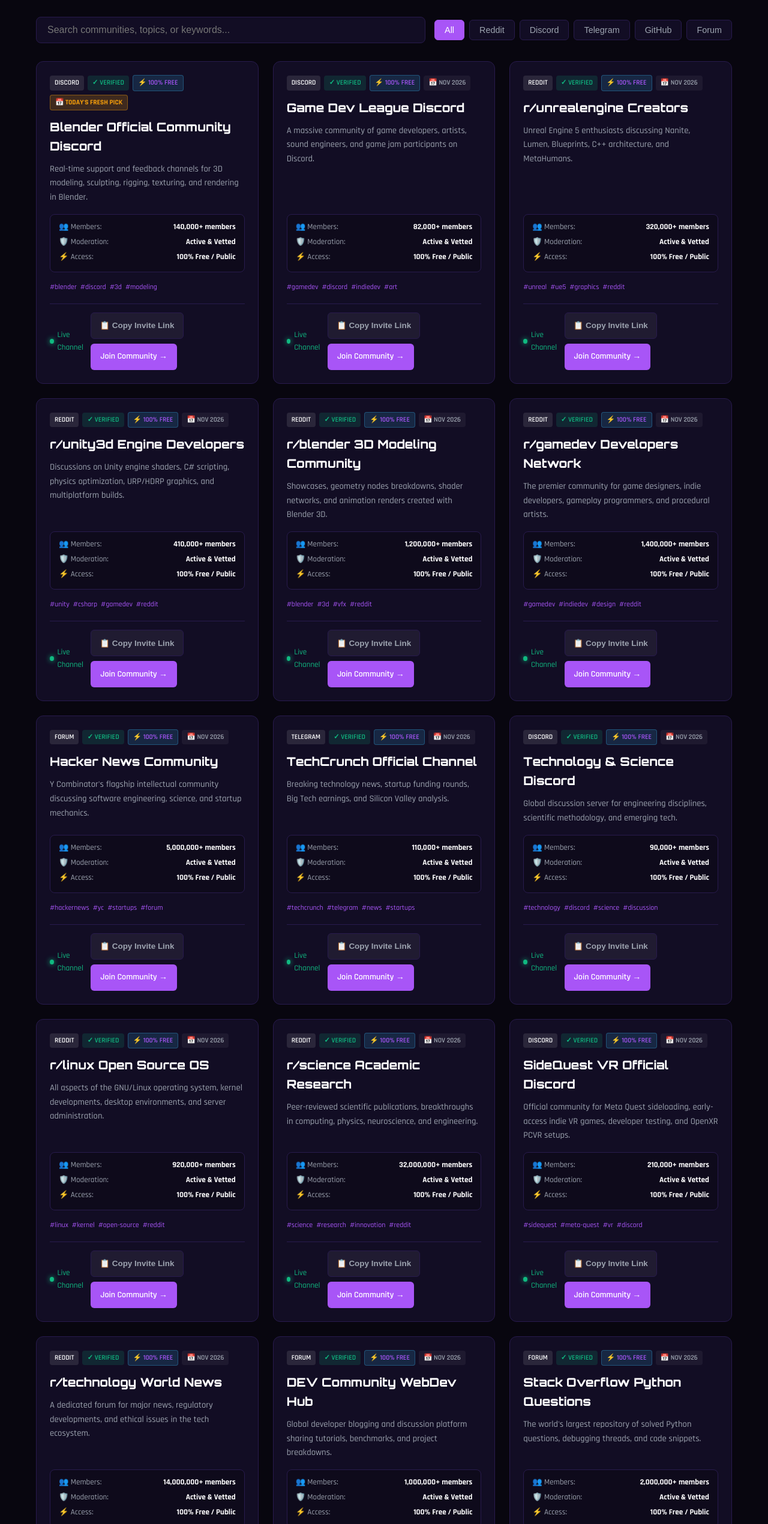
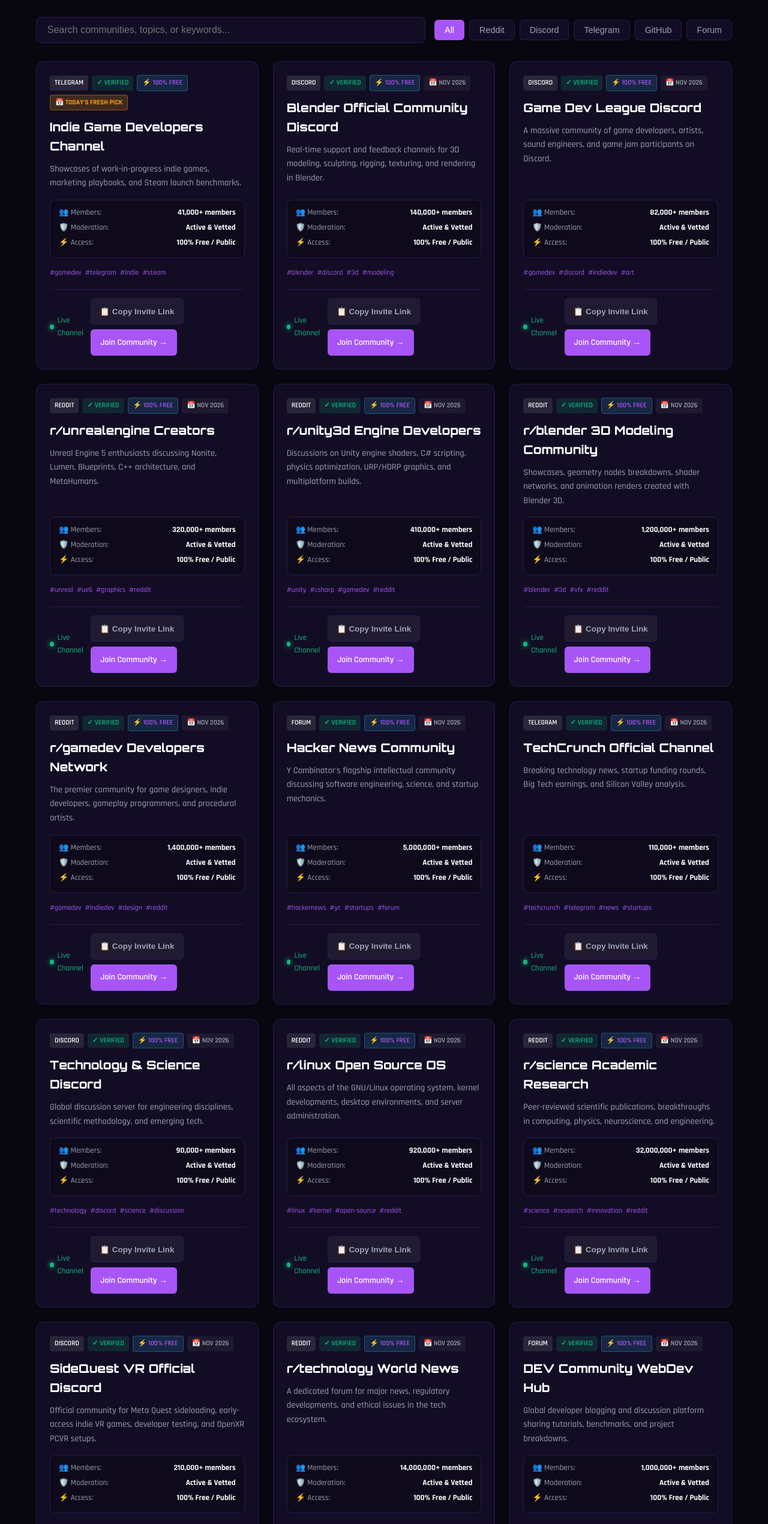
Before and after one commit to jibranpcccc/vr-gaming-meta-quest-hub, a plain HTML site: page index.html in a window 1280 px wide. Shown: the part 1079-3620 px from the top of the page at 60% size. Drawn offline with Linux system fonts and the light colour scheme.

Commit message:
feat(replenishment): fresh community links added - 2026-11-24 [skip ci]

```diff
--- a/index.html
+++ b/index.html
@@ -148,121 +148,121 @@
           {
             "@type": "ListItem",
             "position": 1,
+            "name": "Indie Game Developers Channel",
+            "description": "Showcases of work-in-progress indie games, marketing playbooks, and Steam launch benchmarks.",
+            "url": "https://t.me/gamedev_channel"
+          },
+          {
+            "@type": "ListItem",
+            "position": 2,
             "name": "Blender Official Community Discord",
             "description": "Real-time support and feedback channels for 3D modeling, sculpting, rigging, texturing, and rendering in Blender.",
             "url": "https://discord.gg/blender"
           },
           {
             "@type": "ListItem",
-            "position": 2,
+            "position": 3,
             "name": "Game Dev League Discord",
             "description": "A massive community of game developers, artists, sound engineers, and game jam participants on Discord.",
             "url": "https://discord.gg/gamedev"
           },
           {
             "@type": "ListItem",
-            "position": 3,
+            "position": 4,
             "name": "r/unrealengine Creators",
             "description": "Unreal Engine 5 enthusiasts discussing Nanite, Lumen, Blueprints, C++ architecture, and MetaHumans.",
             "url": "https://www.reddit.com/r/unrealengine/"
           },
           {
             "@type": "ListItem",
-            "position": 4,
+            "position": 5,
             "name": "r/unity3d Engine Developers",
             "description": "Discussions on Unity engine shaders, C# scripting, physics optimization, URP/HDRP graphics, and multiplatform builds.",
             "url": "https://www.reddit.com/r/unity3d/"
           },
           {
             "@type": "ListItem",
-            "position": 5,
+            "position": 6,
             "name": "r/blender 3D Modeling Community",
             "description": "Showcases, geometry nodes breakdowns, shader networks, and animation renders created with Blender 3D.",
             "url": "https://www.reddit.com/r/blender/"
           },
           {
             "@type": "ListItem",
-            "position": 6,
+            "position": 7,
             "name": "r/gamedev Developers Network",
             "description": "The premier community for game designers, indie developers, gameplay programmers, and procedural artists.",
             "url": "https://www.reddit.com/r/gamedev/"
           },
           {
             "@type": "ListItem",
-            "position": 7,
+            "position": 8,
             "name": "Hacker News Community",
             "description": "Y Combinator's flagship intellectual community discussing software engineering, science, and startup mechanics.",
             "url": "https://news.ycombinator.com"
           },
           {
             "@type": "ListItem",
-            "position": 8,
+            "position": 9,
             "name": "TechCrunch Official Channel",
             "description": "Breaking technology news, startup funding rounds, Big Tech earnings, and Silicon Valley analysis.",
             "url": "https://t.me/techcrunch"
           },
           {
             "@type": "ListItem",
-            "position": 9,
+            "position": 10,
             "name": "Technology & Science Discord",
             "description": "Global discussion server for engineering disciplines, scientific methodology, and emerging tech.",
             "url": "https://discord.gg/tech"
           },
           {
             "@type": "ListItem",
-            "position": 10,
+            "position": 11,
             "name": "r/linux Open Source OS",
             "description": "All aspects of the GNU/Linux operating system, kernel developments, desktop environments, and server administration.",
             "url": "https://www.reddit.com/r/linux/"
           },
           {
             "@type": "ListItem",
-            "position": 11,
+            "position": 12,
             "name": "r/science Academic Research",
             "description": "Peer-reviewed scientific publications, breakthroughs in computing, physics, neuroscience, and engineering.",
             "url": "https://www.reddit.com/r/science/"
           },
           {
             "@type": "ListItem",
-            "position": 12,
+            "position": 13,
             "name": "SideQuest VR Official Discord",
             "description": "Official community for Meta Quest sideloading, early-access indie VR games, developer testing, and OpenXR PCVR setups.",
             "url": "https://discord.gg/sidequest"
           },
           {
             "@type": "ListItem",
-            "position": 13,
+            "position": 14,
             "name": "r/technology World News",
             "description": "A dedicated forum for major news, regulatory developments, and ethical issues in the tech ecosystem.",
             "url": "https://www.reddit.com/r/technology/"
           },
           {
             "@type": "ListItem",
-            "position": 14,
+            "position": 15,
             "name": "DEV Community WebDev Hub",
             "description": "Global developer blogging and discussion platform sharing tutorials, benchmarks, and project breakdowns.",
             "url": "https://dev.to/t/webdev"
           },
           {
             "@type": "ListItem",
-            "position": 15,
+            "position": 16,
             "name": "Stack Overflow Python Questions",
             "description": "The world's largest repository of solved Python questions, debugging threads, and code snippets.",
             "url": "https://stackoverflow.com/questions/tagged/python"
           },
           {
             "@type": "ListItem",
-            "position": 16,
+            "position": 17,
             "name": "Next.js GitHub Discussions",
             "description": "Active community discussions and RFCs on Next.js architectures, streaming SSR, and edge rendering.",
             "url": "https://github.com/vercel/next.js/discussions"
-          },
-          {
-            "@type": "ListItem",
-            "position": 17,
-            "name": "Indie Game Developers Channel",
-            "description": "Showcases of work-in-progress indie games, marketing playbooks, and Steam launch benchmarks.",
-            "url": "https://t.me/gamedev_channel"
           },
           {
             "@type": "ListItem",
@@ -617,12 +617,36 @@
         </div>
         <div id="vetted-communities" class="grid">
 
-        <div id="community-card-1" class="card" data-platform="discord" data-category="3d & animation">
+        <div id="community-card-1" class="card" data-platform="telegram" data-category="indie games">
+            <div class="card-header">
+                <span class="badge badge-platform">Telegram</span>
+                <span class="badge badge-verified">✓ Verified</span>
+                <span class="badge badge-free">⚡ 100% Free</span>
+                <span class="badge badge-date" style="background: rgba(245, 158, 11, 0.2); color: #f59e0b; border: 1px solid rgba(245, 158, 11, 0.4); font-weight: 700;">📅 Today's Fresh Pick</span>
+            </div>
+            <h3 class="card-title">Indie Game Developers Channel</h3>
+            <p class="card-desc">Showcases of work-in-progress indie games, marketing playbooks, and Steam launch benchmarks.</p>
+            <div class="spec-matrix">
+                <div class="spec-row"><span>👥 Members:</span> <strong>41,000+ members</strong></div>
+                <div class="spec-row"><span>🛡️ Moderation:</span> <strong>Active & Vetted</strong></div>
+                <div class="spec-row"><span>⚡ Access:</span> <strong>100% Free / Public</strong></div>
+            </div>
+            <div class="tags-row"><span class="tag">#gamedev</span><span class="tag">#telegram</span><span class="tag">#indie</span><span class="tag">#steam</span></div>
+            <div class="card-footer">
+                <span class="activity-pulse"><span class="pulse-dot"></span> Live Channel</span>
+                <div class="card-actions">
+                    <button class="btn-copy-invite" onclick="copyInviteLink(event, 'https://t.me/gamedev_channel')">📋 Copy Invite Link</button>
+                    <a href="https://t.me/gamedev_channel" target="_blank" rel="noopener noreferrer" class="btn-join">Join Community →</a>
+                </div>
+            </div>
+        </div>
+
+        <div id="community-card-2" class="card" data-platform="discord" data-category="3d & animation">
             <div class="card-header">
                 <span class="badge badge-platform">Discord</span>
                 <span class="badge badge-verified">✓ Verified</span>
                 <span class="badge badge-free">⚡ 100% Free</span>
-                <span class="badge badge-date" style="background: rgba(245, 158, 11, 0.2); color: #f59e0b; border: 1px solid rgba(245, 158, 11, 0.4); font-weight: 700;">📅 Today's Fresh Pick</span>
+                <span class="badge badge-date">📅 Nov 2026</span>
             </div>
             <h3 class="card-title">Blender Official Community Discord</h3>
             <p class="card-desc">Real-time support and feedback channels for 3D modeling, sculpting, rigging, texturing, and rendering in Blender.</p>
@@ -641,7 +665,7 @@
             </div>
         </div>
 
-        <div id="community-card-2" class="card" data-platform="discord" data-category="game development">
+        <div id="community-card-3" class="card" data-platform="discord" data-category="game development">
             <div class="card-header">
                 <span class="badge badge-platform">Discord</span>
                 <span class="badge badge-verified">✓ Verified</span>
@@ -665,7 +689,7 @@
             </div>
         </div>
 
-        <div id="community-card-3" class="card" data-platform="reddit" data-category="game engines">
+        <div id="community-card-4" class="card" data-platform="reddit" data-category="game engines">
             <div class="card-header">
                 <span class="badge badge-platform">Reddit</span>
                 <span class="badge badge-verified">✓ Verified</span>
@@ -689,7 +713,7 @@
             </div>
         </div>
 
-        <div id="community-card-4" class="card" data-platform="reddit" data-category="game engines">
+        <div id="community-card-5" class="card" data-platform="reddit" data-category="game engines">
             <div class="card-header">
                 <span class="badge badge-platform">Reddit</span>
                 <span class="badge badge-verified">✓ Verified</span>
@@ -713,7 +737,7 @@
             </div>
         </div>
 
-        <div id="community-card-5" class="card" data-platform="reddit" data-category="3d & vfx">
+        <div id="community-card-6" class="card" data-platform="reddit" data-category="3d & vfx">
             <div class="card-header">
                 <span class="badge badge-platform">Reddit</span>
                 <span class="badge badge-verified">✓ Verified</span>
@@ -737,7 +761,7 @@
             </div>
         </div>
 
-        <div id="community-card-6" class="card" data-platform="reddit" data-category="game development">
+        <div id="community-card-7" class="card" data-platform="reddit" data-category="game development">
             <div class="card-header">
                 <span class="badge badge-platform">Reddit</span>
                 <span class="badge badge-verified">✓ Verified</span>
@@ -761,7 +785,7 @@
             </div>
         </div>
 
-        <div id="community-card-7" class="card" data-platform="forum" data-category="computer science & startups">
+        <div id="community-card-8" class="card" data-platform="forum" data-category="computer science & startups">
             <div class="card-header">
                 <span class="badge badge-platform">Forum</span>
                 <span class="badge badge-verified">✓ Verified</span>
@@ -785,7 +809,7 @@
             </div>
         </div>
 
-        <div id="community-card-8" class="card" data-platform="telegram" data-category="tech news">
+        <div id="community-card-9" class="card" data-platform="telegram" data-category="tech news">
             <div class="card-header">
                 <span class="badge badge-platform">Telegram</span>
                 <span class="badge badge-verified">✓ Verified</span>
@@ -809,7 +833,7 @@
             </div>
         </div>
 
-        <div id="community-card-9" class="card" data-platform="discord" data-category="tech discussion">
+        <div id="community-card-10" class="card" data-platform="discord" data-category="tech discussion">
             <div class="card-header">
                 <span class="badge badge-platform">Discord</span>
                 <span class="badge badge-verified">✓ Verified</span>
@@ -833,7 +857,7 @@
             </div>
         </div>
 
-        <div id="community-card-10" class="card" data-platform="reddit" data-category="linux & os">
+        <div id="community-card-11" class="card" data-platform="reddit" data-category="linux & os">
             <div class="card-header">
                 <span class="badge badge-platform">Reddit</span>
                 <span class="badge badge-verified">✓ Verified</span>
@@ -857,7 +881,7 @@
             </div>
         </div>
 
-        <div id="community-card-11" class="card" data-platform="reddit" data-category="science & innovation">
+        <div id="community-card-12" class="card" data-platform="reddit" data-category="science & innovation">
             <div class="card-header">
                 <span class="badge badge-platform">Reddit</span>
                 <span class="badge badge-verified">✓ Verified</span>
@@ -881,7 +905,7 @@
             </div>
         </div>
 
-        <div id="community-card-12" class="card" data-platform="discord" data-category="virtual reality">
+        <div id="community-card-13" class="card" data-platform="discord" data-category="virtual reality">
             <div class="card-header">
                 <span class="badge badge-platform">Discord</span>
                 <span class="badge badge-verified">✓ Verified</span>
@@ -905,7 +929,7 @@
             </div>
         </div>
 
-        <div id="community-card-13" class="card" data-platform="reddit" data-category="tech news">
+        <div id="community-card-14" class="card" data-platform="reddit" data-category="tech news">
             <div class="card-header">
                 <span class="badge badge-platform">Reddit</span>
                 <span class="badge badge-verified">✓ Verified</span>
@@ -929,7 +953,7 @@
             </div>
         </div>
 
-        <div id="community-card-14" class="card" data-platform="forum" data-category="web development">
+        <div id="community-card-15" class="card" data-platform="forum" data-category="web development">
             <div class="card-header">
                 <span class="badge badge-platform">Forum</span>
                 <span class="badge badge-verified">✓ Verified</span>
@@ -953,7 +977,7 @@
             </div>
         </div>
 
-        <div id="community-card-15" class="card" data-platform="forum" data-category="python development">
+        <div id="community-card-16" class="card" data-platform="forum" data-category="python development">
             <div class="card-header">
                 <span class="badge badge-platform">Forum</span>
                 <span class="badge badge-verified">✓ Verified</span>
@@ -977,7 +1001,7 @@
             </div>
         </div>
 
-        <div id="community-card-16" class="card" data-platform="github" data-category="frontend engineering">
+        <div id="community-card-17" class="card" data-platform="github" data-category="frontend engineering">
             <div class="card-header">
                 <span class="badge badge-platform">GitHub</span>
                 <span class="badge badge-verified">✓ Verified</span>
@@ -997,30 +1021,6 @@
                 <div class="card-actions">
                     <button class="btn-copy-invite" onclick="copyInviteLink(event, 'https://github.com/vercel/next.js/discussions')">📋 Copy Invite Link</button>
                     <a href="https://github.com/vercel/next.js/discussions" target="_blank" rel="noopener noreferrer" class="btn-join">Join Community →</a>
-                </div>
-            </div>
-        </div>
-
-        <div id="community-card-17" class="card" data-platform="telegram" data-category="indie games">
-            <div class="card-header">
-                <span class="badge badge-platform">Telegram</span>
-                <span class="badge badge-verified">✓ Verified</span>
-                <span class="badge badge-free">⚡ 100% Free</span>
-                <span class="badge badge-date">📅 Nov 2026</span>
-            </div>
-            <h3 class="card-title">Indie Game Developers Channel</h3>
-            <p class="card-desc">Showcases of work-in-progress indie games, marketing playbooks, and Steam launch benchmarks.</p>
-            <div class="spec-matrix">
-                <div class="spec-row"><span>👥 Members:</span> <strong>41,000+ members</strong></div>
-                <div class="spec-row"><span>🛡️ Moderation:</span> <strong>Active & Vetted</strong></div>
-                <div class="spec-row"><span>⚡ Access:</span> <strong>100% Free / Public</strong></div>
-            </div>
-            <div class="tags-row"><span class="tag">#gamedev</span><span class="tag">#telegram</span><span class="tag">#indie</span><span class="tag">#steam</span></div>
-            <div class="card-footer">
-                <span class="activity-pulse"><span class="pulse-dot"></span> Live Channel</span>
-                <div class="card-actions">
-                    <button class="btn-copy-invite" onclick="copyInviteLink(event, 'https://t.me/gamedev_channel')">📋 Copy Invite Link</button>
-                    <a href="https://t.me/gamedev_channel" target="_blank" rel="noopener noreferrer" class="btn-join">Join Community →</a>
                 </div>
             </div>
         </div>
```
Also changed, not shown: data/groups.json (+20 -19 lines), feed.xml (+9 -9 lines).
